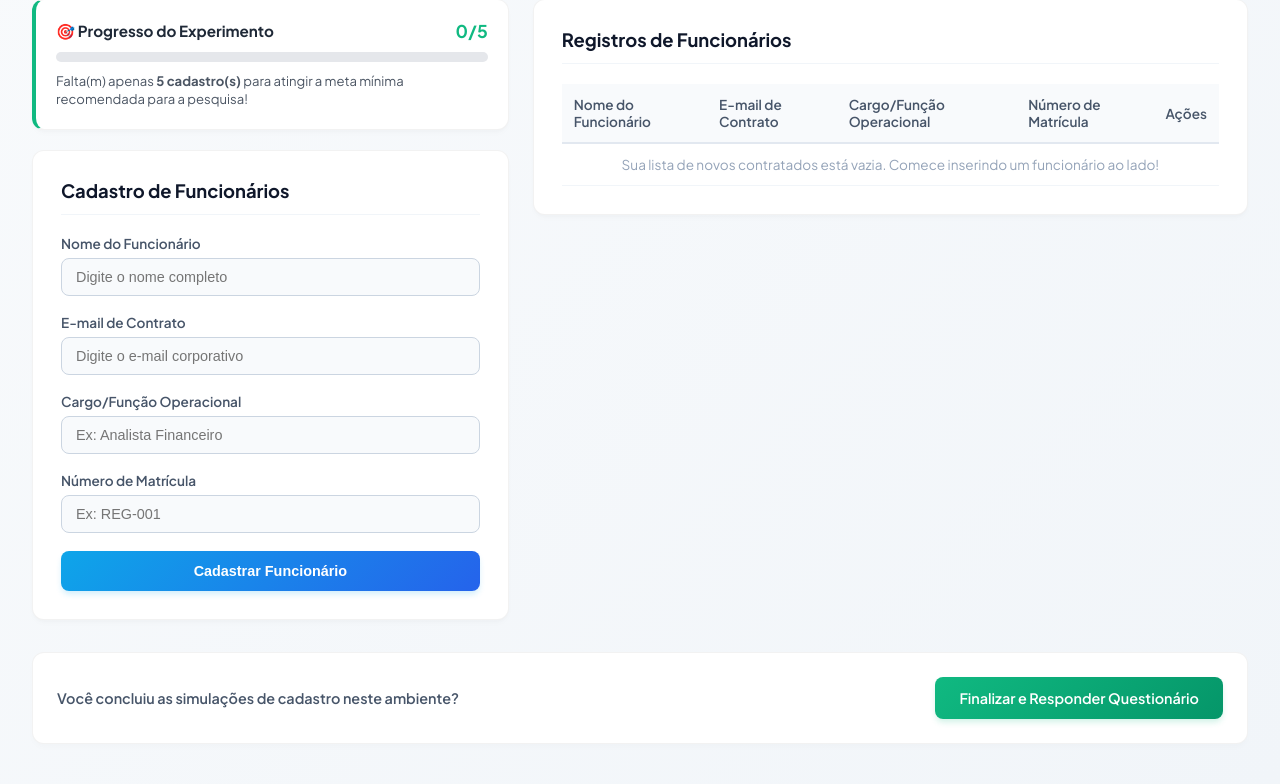
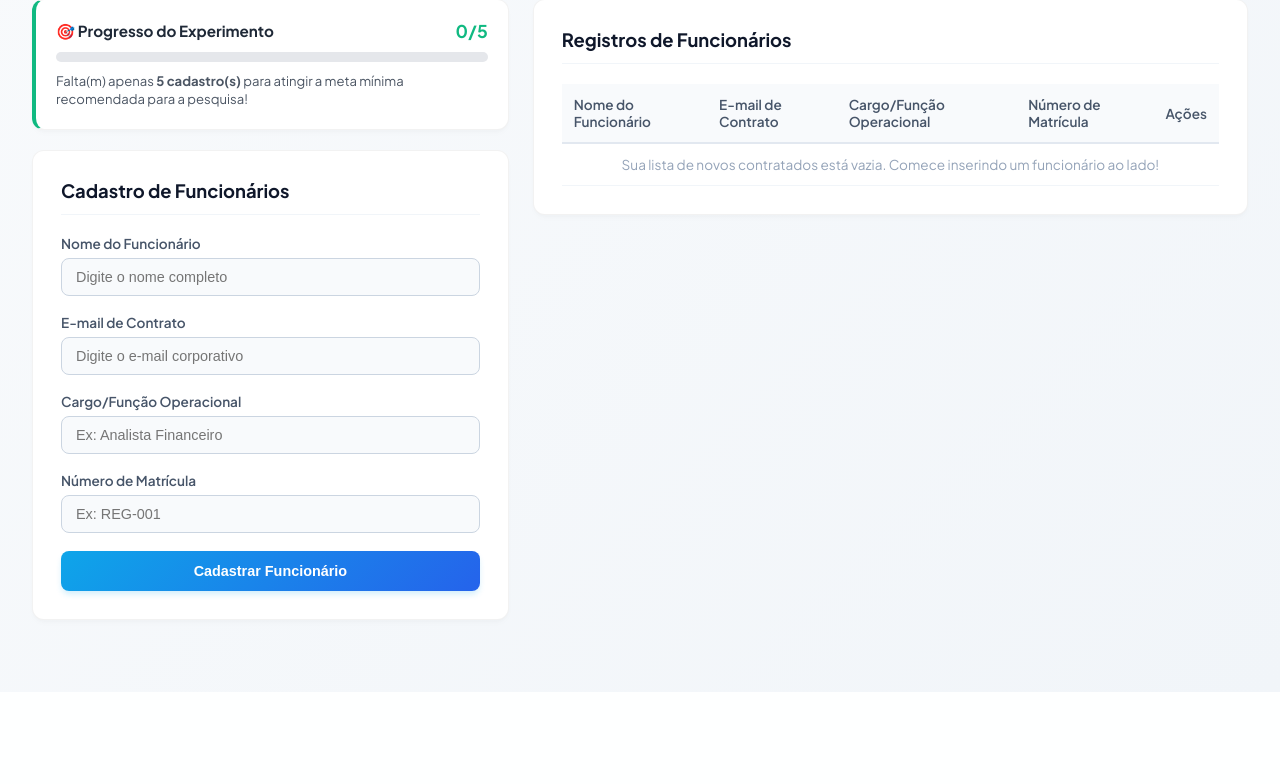
Before and after one commit to MatheusNelvam/TesteA-B-TCC, a Django app: template experimento/templates/experimento/interface_b.html in a window 1280 px wide. Shown: the part 108-892 px from the top of the page. After the commit the page ends 800 px from the top, so only its background shows below. Run offline with Django 5.2, Linux system fonts and the light colour scheme; the template is opened without the code that fills it, so the values that code supplies are empty.

Commit message:
remove manual finalization banner from interface B

```diff
--- a/experimento/templates/experimento/interface_b.html
+++ b/experimento/templates/experimento/interface_b.html
@@ -385,13 +385,7 @@
         </div>
     </div>
 
-    <!-- Seção Finalizar Simulação -->
-    <div style="max-width: 1400px; margin: 0 auto 40px auto; padding: 0 32px; width: 100%;">
-        <div style="background: #ffffff; border: 1px solid rgba(0, 0, 0, 0.05); padding: 24px; border-radius: 12px; display: flex; justify-content: space-between; align-items: center; gap: 15px; flex-wrap: wrap; box-shadow: 0 4px 6px -1px rgba(0, 0, 0, 0.02);">
-            <span style="color: #475569; font-size: 0.9rem; font-weight: 600;">Você concluiu as simulações de cadastro neste ambiente?</span>
-            <a href="{% url 'survey' %}" style="background: linear-gradient(135deg, #10b981 0%, #059669 100%); color: #fff; padding: 12px 24px; text-decoration: none; font-weight: 600; font-size: 0.9rem; border-radius: 8px; transition: all 0.3s; text-align: center; box-shadow: 0 4px 6px -1px rgba(16, 185, 129, 0.2);" onmouseover="this.style.transform='translateY(-1px)'; this.style.boxShadow='0 8px 12px -3px rgba(16, 185, 129, 0.3)';" onmouseout="this.style.transform='none'; this.style.boxShadow='0 4px 6px -1px rgba(16, 185, 129, 0.2)';">Finalizar e Responder Questionário</a>
-        </div>
-    </div>
+
 
     <!-- Nudges 2 & 3: Humanized Inactivity Window (Floating Card) -->
     <div class="recovery-card" id="recoveryCard" style="border: 2px solid #34d399;">
```
